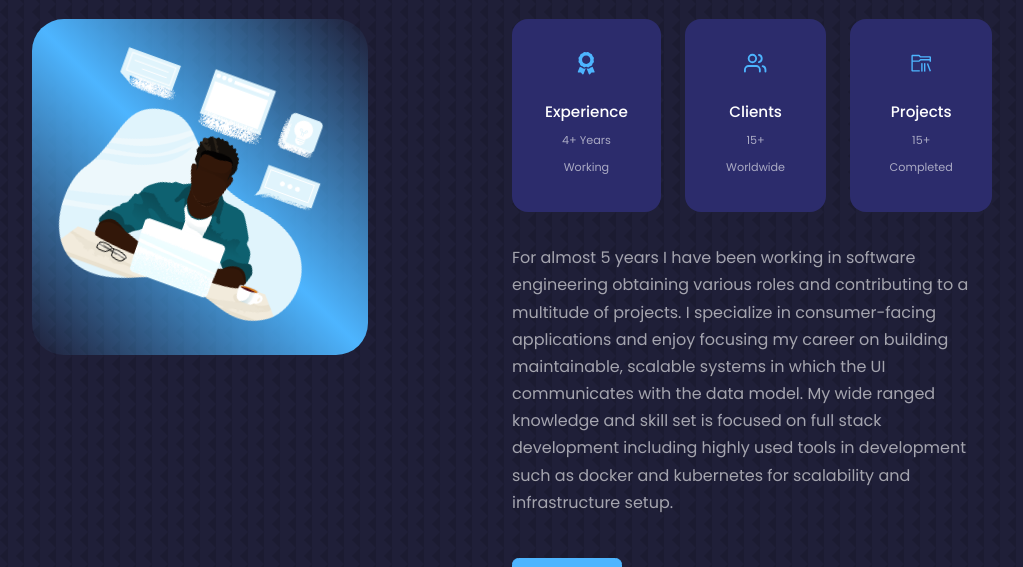
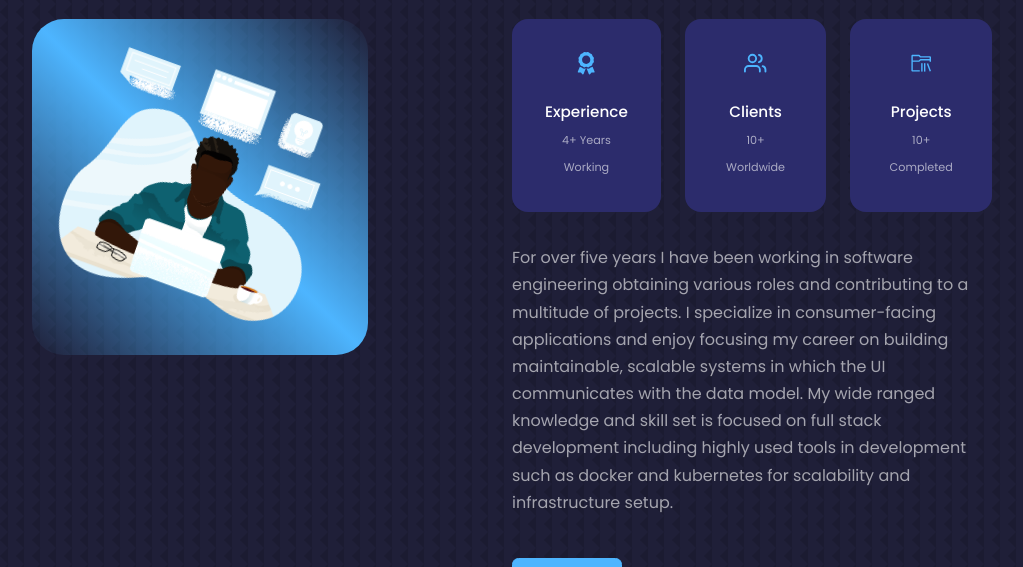
Before and after one commit to dizthewize/portfolio_2022, a React (Vite) app: page / in a window 1280 px wide. Shown: the part 1020-1587 px from the top of the page, without its empty margins (128-1151 px from the left). Built offline with nearby package versions, Linux system fonts and the light colour scheme.

Commit message:
update about info

```diff
--- a/src/components/about/About.jsx
+++ b/src/components/about/About.jsx
@@ -29,18 +29,18 @@ const About = () => {
             <article className='about__card'>
               <FiUsers className='about__icon'/>
               <h5>Clients</h5>
-              <small>15+ Worldwide</small>
+              <small>10+ Worldwide</small>
             </article>
 
             <article className='about__card'>
               <VscFolderLibrary className='about__icon'/>
               <h5>Projects</h5>
-              <small>15+ Completed</small>
+              <small>10+ Completed</small>
             </article>
           </div>
 
           <p>
-            For almost 5 years I have been working in software engineering obtaining various roles and contributing to a multitude of projects. I specialize in consumer-facing applications and enjoy focusing my career on building maintainable, scalable systems in which the UI communicates with the data model. My wide ranged knowledge and skill set is focused on full stack development including highly used tools in development such as docker and kubernetes for scalability and infrastructure setup.
+            For over five years I have been working in software engineering obtaining various roles and contributing to a multitude of projects. I specialize in consumer-facing applications and enjoy focusing my career on building maintainable, scalable systems in which the UI communicates with the data model. My wide ranged knowledge and skill set is focused on full stack development including highly used tools in development such as docker and kubernetes for scalability and infrastructure setup.
           </p>
 
           <a href="#contact" className='btn btn-primary'>Let's Talk</a>
```
